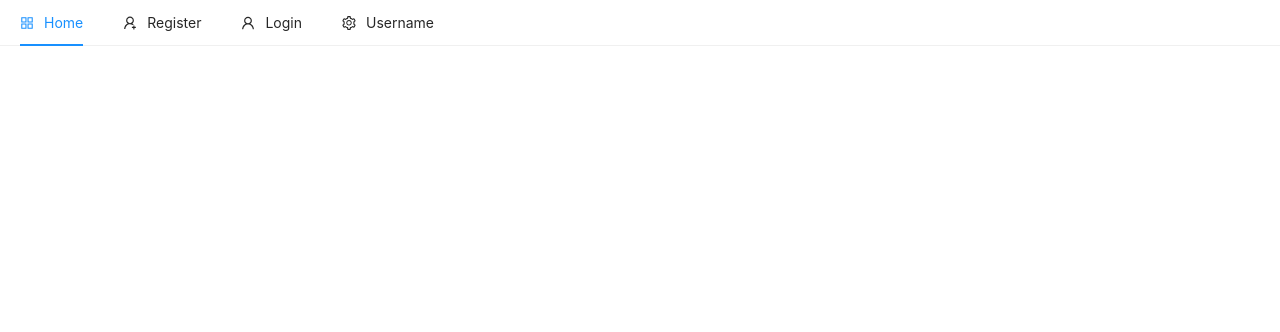
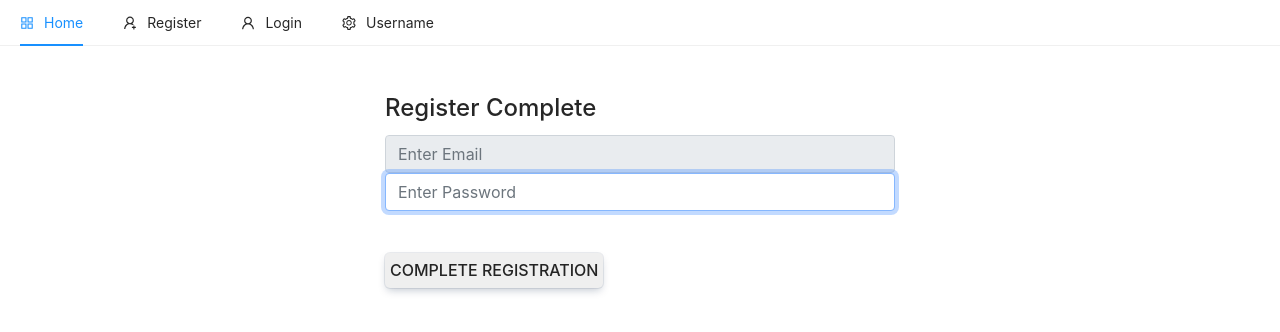
Before and after one commit to anuragyadav20062002/MERN-Ecommerce-Website, a React (Create React App) app in the folder client/: page /register/complete in a window 1280 px wide. Shown: the top 332 px of the page. Built offline with nearby package versions, Linux system fonts and the light colour scheme.

Commit message:
Added Register Complete

```diff
--- a/client/src/App.js
+++ b/client/src/App.js
@@ -8,6 +8,7 @@
 import "../node_modules/bootstrap/dist/css/bootstrap.min.css"
 import { ToastContainer } from "react-toastify"
 import "react-toastify/dist/ReactToastify.css"
+import RegisterComplete from "./pages/auth/RegisterComplete"
 
 const App = () => {
   return (
@@ -18,6 +19,7 @@
         <Route exact path="/" component={Home} />
         <Route exact path="/login" component={Login} />
         <Route exact path="/register" component={Register} />
+        <Route exact path="/register/complete" component={RegisterComplete} />
       </Switch>
     </>
   )
--- /dev/null
+++ b/client/src/pages/auth/RegisterComplete.jsx
@@ -0,0 +1,62 @@
+/* eslint-disable no-unused-vars */
+import React from "react"
+import { useState, useEffect } from "react"
+import { auth } from "../../Firebase"
+import { toast } from "react-toastify"
+
+const RegisterComplete = ({ history }) => {
+  const [email, setEmail] = useState("")
+  const [passwrd, setPassword] = useState("")
+
+  useState(() => {
+    setEmail(window.localStorage.getItem("emailForRegistration"))
+  }, [])
+
+  ///props history
+
+  const handleSubmit = async (e) => {
+    e.preventDefault()
+  }
+
+  const completeRegisterationForm = () => {
+    return (
+      <form action="" onSubmit={handleSubmit}>
+        <input
+          placeholder="Enter Email"
+          type="email"
+          className="form-control"
+          value={email}
+          disabled
+        />
+        <input
+          type="password"
+          className="form-control"
+          value={passwrd}
+          onChange={(e) => setPassword(e.target.value)}
+          placeholder="Enter Password"
+          autoFocus
+        />
+        <br />
+        <button type="submit" className="register">
+          COMPLETE REGISTRATION
+        </button>
+      </form>
+    )
+  }
+
+  return (
+    <>
+      <div className="container p-5">
+        <div className="row">
+          <div className="col-md-6 offset-md-3">
+            <h4>Register Complete</h4>
+
+            {completeRegisterationForm()}
+          </div>
+        </div>
+      </div>
+    </>
+  )
+}
+
+export default RegisterComplete
```
